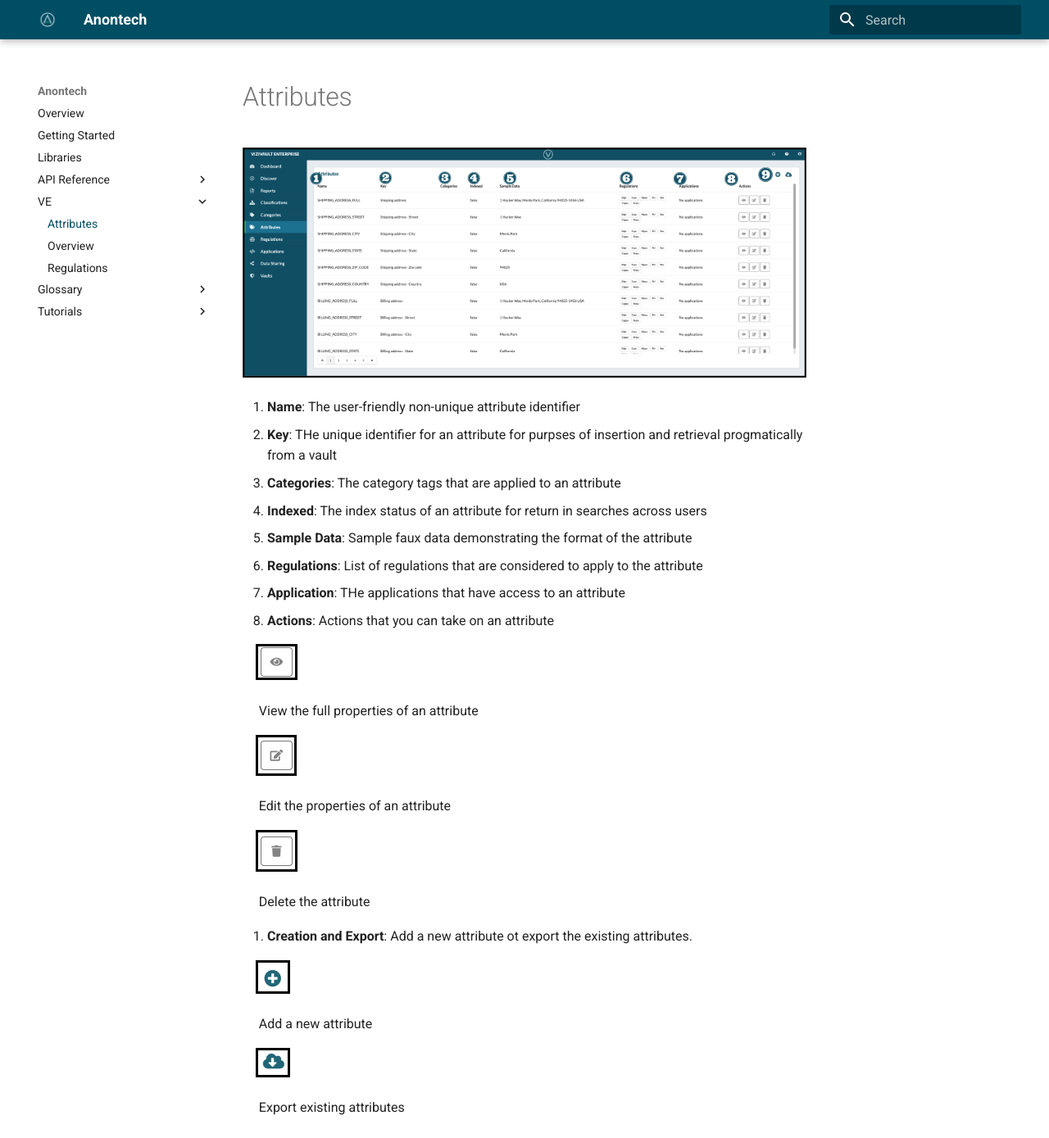
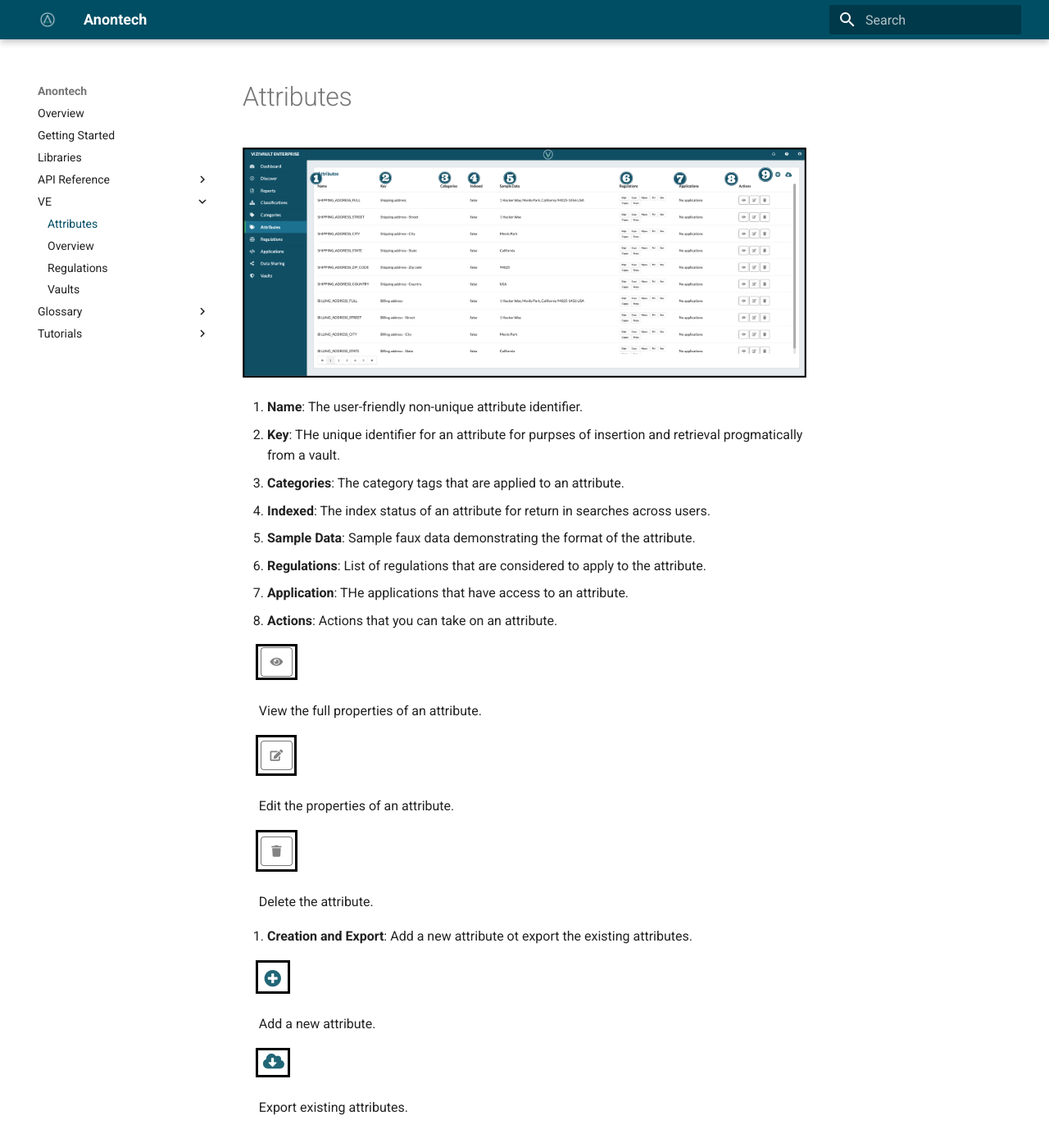
Before and after one commit to anontechnology/documentation, an MkDocs documentation site: the page built from docs/VE/attributes.md, in a window 1280 px wide and 1389 px high. Shown: the whole window at 82% size. Built offline with MkDocs 1.6.1 and Material for MkDocs 9.7.7, drawn with Linux system fonts in a browser that asks for light colours.

Commit message:
Add vaults

```diff
--- a/docs/VE/attributes.md
+++ b/docs/VE/attributes.md
@@ -3,33 +3,33 @@
 
 ![attributes](../assets/images/attributes.png "Attributes Annotates")
 
-1. **Name**: The user-friendly non-unique attribute identifier
-2. **Key**: THe unique identifier for an attribute for purpses of insertion and retrieval progmatically from a vault
-3. **Categories**: The category tags that are applied to an attribute
-4. **Indexed**: The index status of an attribute for return in searches across users
-5. **Sample Data**: Sample faux data demonstrating the format of the attribute
-6. **Regulations**: List of regulations that are considered to apply to the attribute
-7. **Application**: THe applications that have access to an attribute
-8. **Actions**: Actions that you can take on an attribute
+1. **Name**: The user-friendly non-unique attribute identifier.
+2. **Key**: THe unique identifier for an attribute for purpses of insertion and retrieval progmatically from a vault.
+3. **Categories**: The category tags that are applied to an attribute.
+4. **Indexed**: The index status of an attribute for return in searches across users.
+5. **Sample Data**: Sample faux data demonstrating the format of the attribute.
+6. **Regulations**: List of regulations that are considered to apply to the attribute.
+7. **Application**: THe applications that have access to an attribute.
+8. **Actions**: Actions that you can take on an attribute.
 
 &nbsp;&nbsp;&nbsp;&nbsp;![view](../assets/images/view.png "View")
 
-&nbsp;&nbsp;&nbsp;&nbsp;&nbsp;View the full properties of an attribute
+&nbsp;&nbsp;&nbsp;&nbsp;&nbsp;View the full properties of an attribute.
 
 &nbsp;&nbsp;&nbsp;&nbsp;![edit](../assets/images/edit.png "Edit")
 
-&nbsp;&nbsp;&nbsp;&nbsp;&nbsp;Edit the properties of an attribute
+&nbsp;&nbsp;&nbsp;&nbsp;&nbsp;Edit the properties of an attribute.
 
 &nbsp;&nbsp;&nbsp;&nbsp;![delete](../assets/images/delete.png "Delete")
 
-&nbsp;&nbsp;&nbsp;&nbsp;&nbsp;Delete the attribute
+&nbsp;&nbsp;&nbsp;&nbsp;&nbsp;Delete the attribute.
 
 9. **Creation and Export**: Add a new attribute ot export the existing attributes.
 
 &nbsp;&nbsp;&nbsp;&nbsp;![Add](../assets/images/Add.png "Add")
 
-&nbsp;&nbsp;&nbsp;&nbsp;&nbsp;Add a new attribute
+&nbsp;&nbsp;&nbsp;&nbsp;&nbsp;Add a new attribute.
 
 &nbsp;&nbsp;&nbsp;&nbsp;![export](../assets/images/export.png "Export")
 
-&nbsp;&nbsp;&nbsp;&nbsp;&nbsp;Export existing attributes
+&nbsp;&nbsp;&nbsp;&nbsp;&nbsp;Export existing attributes.
```
Also changed, not shown: docs/VE/regulations.md (+9 -9 lines), docs/VE/vault.md (added, +26 -0 lines), docs/assets/images/vaults.png (added).
